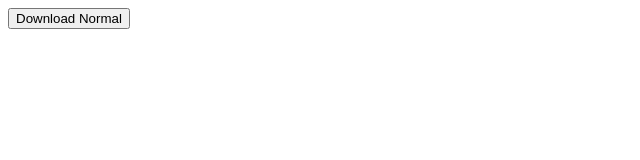
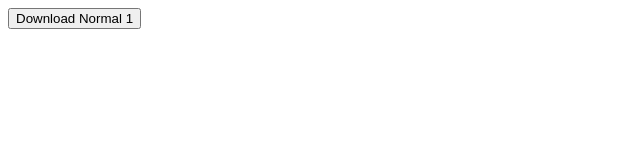
Before and after one commit to lorrandavid/test-geolocation, a plain HTML site: page index.html in a window 1280 px wide. Shown: the full height of the page, 0-640 px from the left. Drawn offline with Linux system fonts and the light colour scheme.

Commit message:
Doing it

```diff
--- a/index.html
+++ b/index.html
@@ -7,7 +7,7 @@
     <title>Document</title>
 </head>
 <body>
-    <button id="demo">Download Normal</button>
+    <button id="demo">Download Normal 1</button>
 
     <script type="text/javascript">
         var btn = document.getElementById("demo");
```
